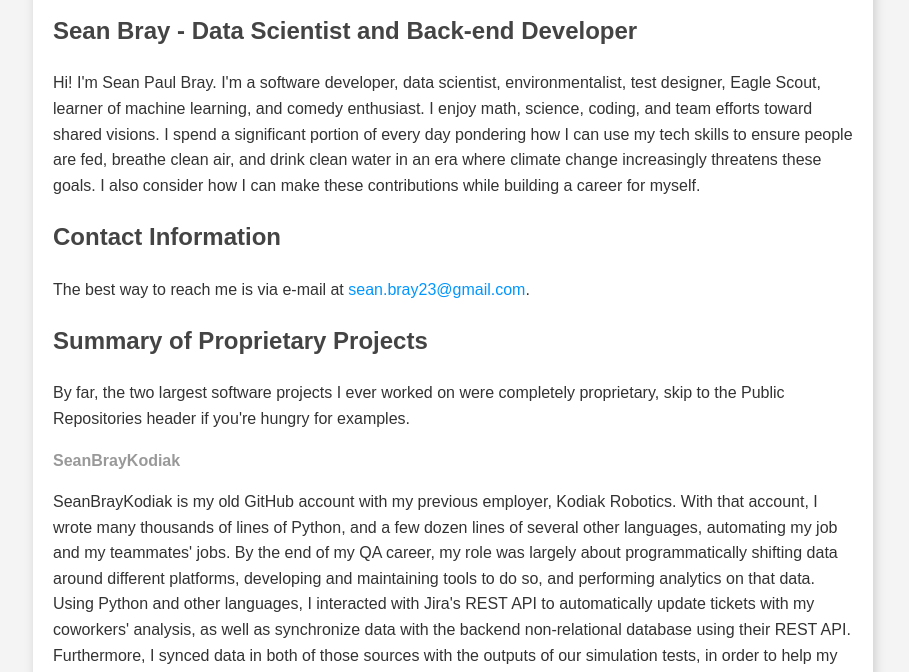
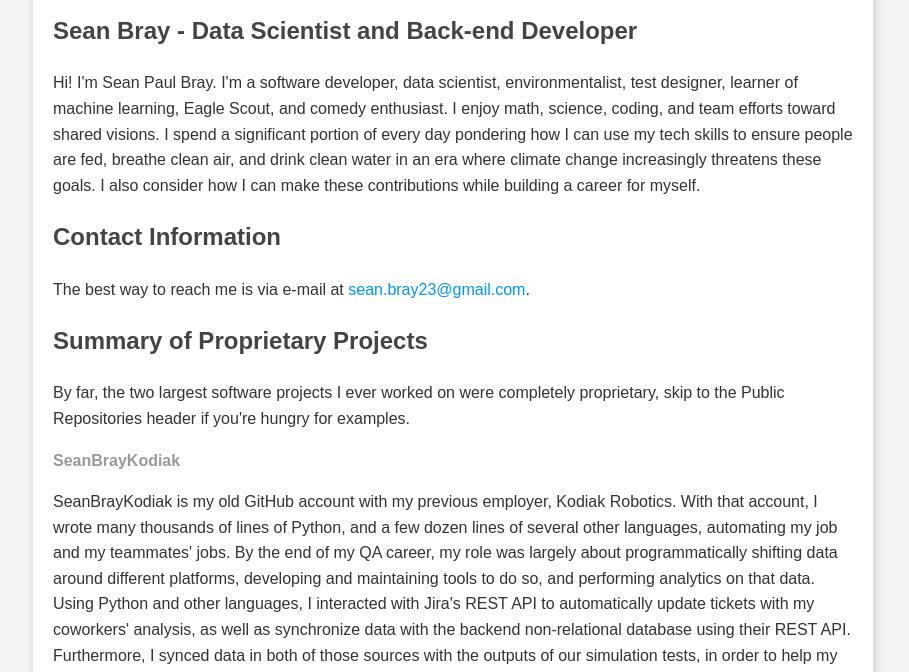
Before and after one commit to EnviroTechSean/EnviroTechSean.github.io, a plain HTML site: page index.html in a window 1280 px wide. Shown: the part 122-794 px from the top of the page, without its empty margins (187-1096 px from the left). Drawn offline with Linux system fonts and the light colour scheme.

Commit message:
Tweak intro

```diff
--- a/index.html
+++ b/index.html
@@ -39,7 +39,7 @@
 <div class="container">
     <h1>Bio</h1>
     <h2>Sean Bray - Data Scientist and Back-end Developer</h2>
-    <p>Hi! I'm Sean Paul Bray. I'm a software developer, data scientist, environmentalist, test designer, Eagle Scout, learner of machine learning, and comedy enthusiast. I enjoy math, science, coding, and team efforts toward shared visions. I spend a significant portion of every day pondering how I can use my tech skills to ensure people are fed, breathe clean air, and drink clean water in an era where climate change increasingly threatens these goals. I also consider how I can make these contributions while building a career for myself.</p>
+    <p>Hi! I'm Sean Paul Bray. I'm a software developer, data scientist, environmentalist, test designer, learner of machine learning, Eagle Scout, and comedy enthusiast. I enjoy math, science, coding, and team efforts toward shared visions. I spend a significant portion of every day pondering how I can use my tech skills to ensure people are fed, breathe clean air, and drink clean water in an era where climate change increasingly threatens these goals. I also consider how I can make these contributions while building a career for myself.</p>
 
     <h2>Contact Information</h2>
     <p>The best way to reach me is via e-mail at <a href="mailto:sean.bray23@gmail.com">sean.bray23@gmail.com</a>.</p>
```
